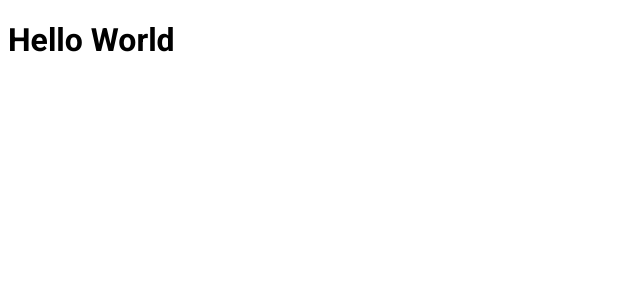
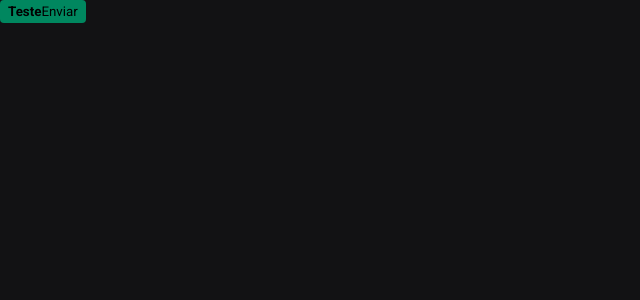
Before and after one commit to HugoNCastro/04-ignite-shop, a Next.js app: page / in a window 1280 px wide. Shown: the top 300 px of the page, without its empty margins (0-640 px from the left). Built offline with nearby package versions, Linux system fonts and the light colour scheme.

Commit message:
Adiciona Stitches e cria estilos globais

```diff
--- a/package.json
+++ b/package.json
@@ -10,6 +10,7 @@
   },
   "dependencies": {
     "@next/font": "^13.4.0",
+    "@stitches/react": "^1.2.8",
     "@types/node": "18.16.3",
     "@types/react": "18.2.4",
     "@types/react-dom": "18.2.3",
--- a/src/pages/_app.tsx
+++ b/src/pages/_app.tsx
@@ -1,3 +1,4 @@
+import { globalStyles } from '@/styles/global'
 import type { AppProps } from 'next/app'
 import { Roboto } from 'next/font/google'
 
@@ -8,6 +9,8 @@
   display: 'swap',
 })
 
+globalStyles()
+
 export default function App({ Component, pageProps }: AppProps) {
   return (
     <main className={roboto.className}>
--- a/src/pages/_document.tsx
+++ b/src/pages/_document.tsx
@@ -1,9 +1,15 @@
+import { getCssText } from '@/styles'
 import { Html, Head, Main, NextScript } from 'next/document'
 
 export default function Document() {
   return (
     <Html>
-      <Head />
+      <Head>
+        <style
+          id="stitches"
+          dangerouslySetInnerHTML={{ __html: getCssText() }}
+        />
+      </Head>
       <body>
         <Main />
         <NextScript />
--- a/src/pages/index.tsx
+++ b/src/pages/index.tsx
@@ -1,3 +1,25 @@
+import { styled } from '../styles'
+
+const Button = styled('button', {
+  backgroundColor: '$green500',
+  borderRadius: 4,
+  border: 0,
+  padding: '4px 8px',
+
+  span: {
+    fontWeight: 'bold',
+  },
+
+  '&:hover': {
+    filter: 'brightness(0.7)',
+  },
+})
+
 export default function Home() {
-  return <h1>Hello World</h1>
+  return (
+    <Button>
+      <span>Teste</span>
+      Enviar
+    </Button>
+  )
 }
--- /dev/null
+++ b/src/styles/global.ts
@@ -0,0 +1,19 @@
+import { globalCss } from './index'
+
+export const globalStyles = globalCss({
+  '*': {
+    padding: 0,
+    margin: 0,
+  },
+
+  body: {
+    backgroundColor: '$gray900',
+    color: '$gray100',
+    '-webkit-font-smoothing': 'antialiased',
+  },
+
+  'body, input, textarea, button': {
+    fontFamily: 'Roboto',
+    fontWeight: 400,
+  },
+})
--- /dev/null
+++ b/src/styles/index.ts
@@ -0,0 +1,26 @@
+import { createStitches } from '@stitches/react'
+
+export const {
+  config,
+  styled,
+  globalCss,
+  keyframes,
+  getCssText,
+  theme,
+  createTheme,
+  css,
+} = createStitches({
+  theme: {
+    colors: {
+      white: '#fff',
+
+      gray900: '#121214',
+      gray800: '#202024',
+      gray300: '#c4c4cc',
+      gray100: '#e1e1e6',
+
+      green500: '#00875f',
+      green300: '#00b37e',
+    },
+  },
+})
```
Also changed, not shown: 1 other file (tests, documents, lock files or other folders).
